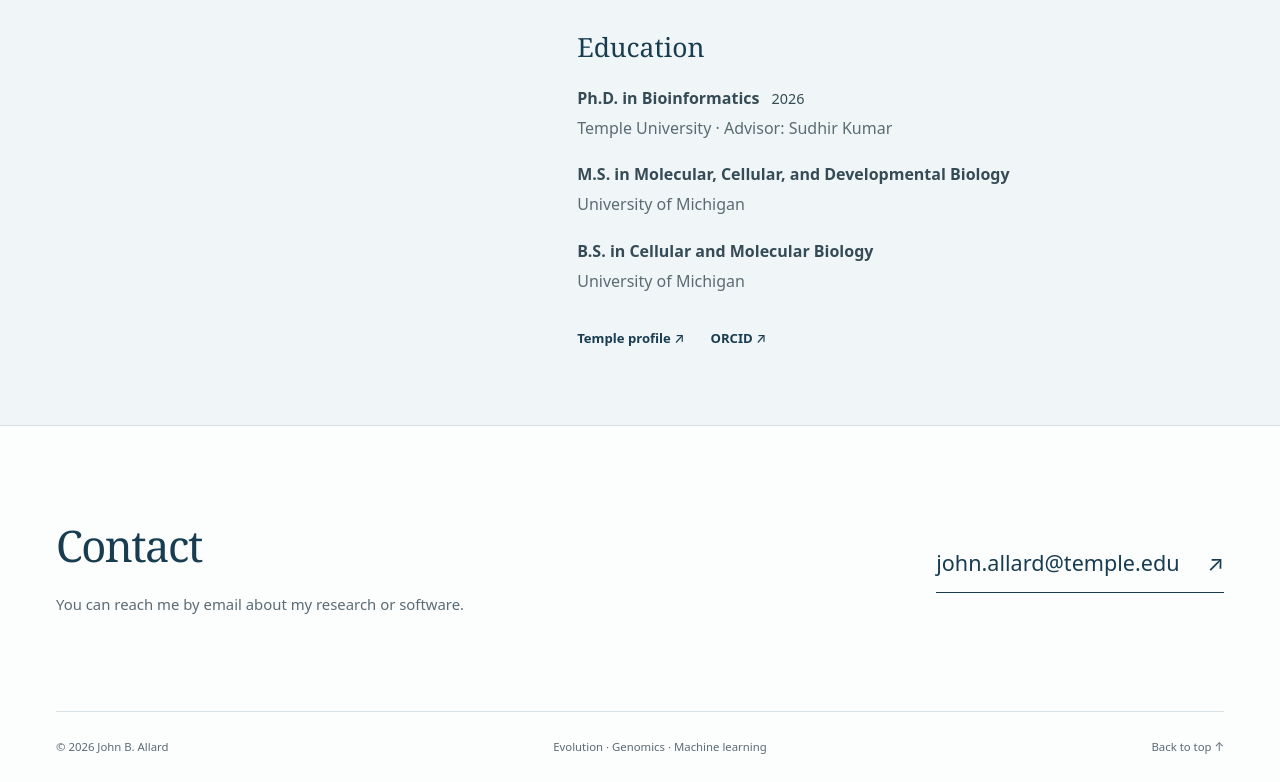
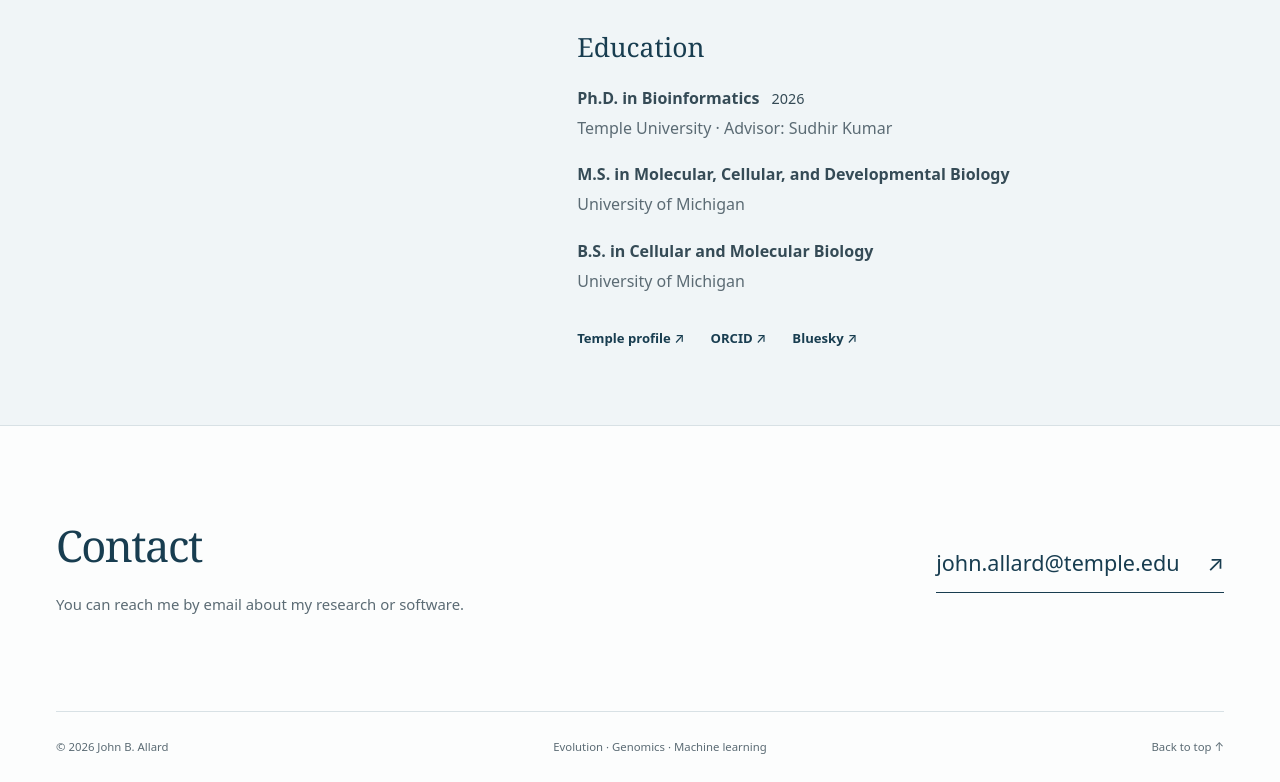
Before and after one commit to John-Allard/personal-website, a website: page index.html in a window 1280 px wide. Shown: the part 4905-5687 px from the top of the page. Drawn offline with Linux system fonts and the light colour scheme.

Commit message:
Add Bluesky account link

```diff
--- a/index.html
+++ b/index.html
@@ -78,7 +78,7 @@
 
     <section class="about-section" id="about" aria-labelledby="about-heading"><div class="container about-inner">
       <div class="about-identity"><div><h2 id="about-heading">About me</h2><p>Postdoctoral researcher<br>Philadelphia, Pennsylvania</p></div></div>
-      <div class="about-copy"><p>I’m a postdoctoral researcher in <a href="https://kumarlab.net/">Sudhir Kumar’s lab</a> at Temple University, in the Institute for Genomics and Evolutionary Medicine and the Department of Biology.</p><p>My work focuses on machine-learning methods for comparative genomics, particularly the genetic basis of longevity and aging. I also work on phylogenetics, both to account for shared ancestry in comparative analyses and to make published phylogenetic data easier to use.</p><p>Before my doctoral work, I studied insulin-like growth factor signaling and longevity regulation in short-lived killifish at the University of Michigan. My Ph.D. research at Temple focused on machine learning and comparative genomics to identify shared genetic signatures of convergent traits.</p><div class="education"><h3>Education</h3><dl><div><dt>Ph.D. in Bioinformatics <span class="degree-year">2026</span></dt><dd>Temple University · Advisor: Sudhir Kumar</dd></div><div><dt>M.S. in Molecular, Cellular, and Developmental Biology</dt><dd>University of Michigan</dd></div><div><dt>B.S. in Cellular and Molecular Biology</dt><dd>University of Michigan</dd></div></dl></div><div class="about-links"><a href="https://cst.temple.edu/about/faculty-staff/john-allard">Temple profile ↗</a><a href="https://orcid.org/0009-0000-7766-0769">ORCID ↗</a></div></div>
+      <div class="about-copy"><p>I’m a postdoctoral researcher in <a href="https://kumarlab.net/">Sudhir Kumar’s lab</a> at Temple University, in the Institute for Genomics and Evolutionary Medicine and the Department of Biology.</p><p>My work focuses on machine-learning methods for comparative genomics, particularly the genetic basis of longevity and aging. I also work on phylogenetics, both to account for shared ancestry in comparative analyses and to make published phylogenetic data easier to use.</p><p>Before my doctoral work, I studied insulin-like growth factor signaling and longevity regulation in short-lived killifish at the University of Michigan. My Ph.D. research at Temple focused on machine learning and comparative genomics to identify shared genetic signatures of convergent traits.</p><div class="education"><h3>Education</h3><dl><div><dt>Ph.D. in Bioinformatics <span class="degree-year">2026</span></dt><dd>Temple University · Advisor: Sudhir Kumar</dd></div><div><dt>M.S. in Molecular, Cellular, and Developmental Biology</dt><dd>University of Michigan</dd></div><div><dt>B.S. in Cellular and Molecular Biology</dt><dd>University of Michigan</dd></div></dl></div><div class="about-links"><a href="https://cst.temple.edu/about/faculty-staff/john-allard">Temple profile ↗</a><a href="https://orcid.org/0009-0000-7766-0769">ORCID ↗</a><a href="https://bsky.app/profile/johnallard.bsky.social">Bluesky ↗</a></div></div>
     </div></section>
 
     <section class="contact-section container" id="contact" aria-labelledby="contact-heading"><div><h2 id="contact-heading">Contact</h2><p>You can reach me by email about my research or software.</p></div><a class="contact-email" href="mailto:john.allard@temple.edu">john.allard@temple.edu <span aria-hidden="true">↗</span></a></section>
```
